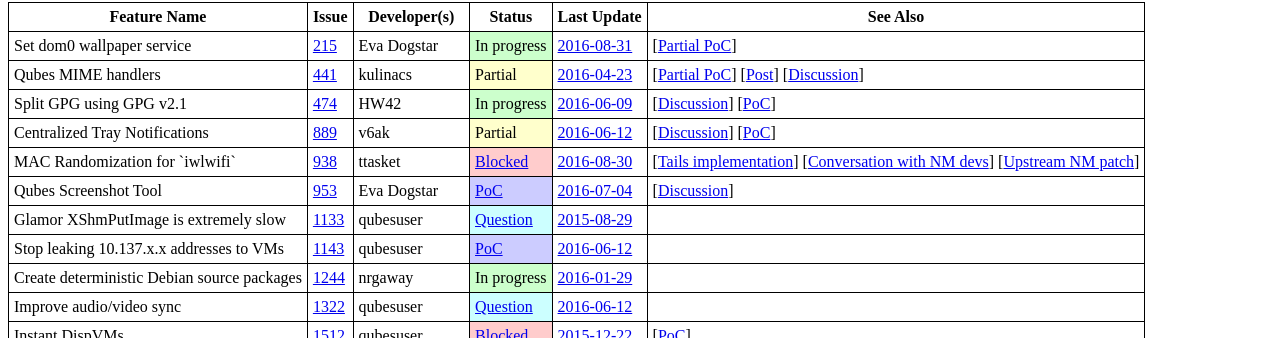
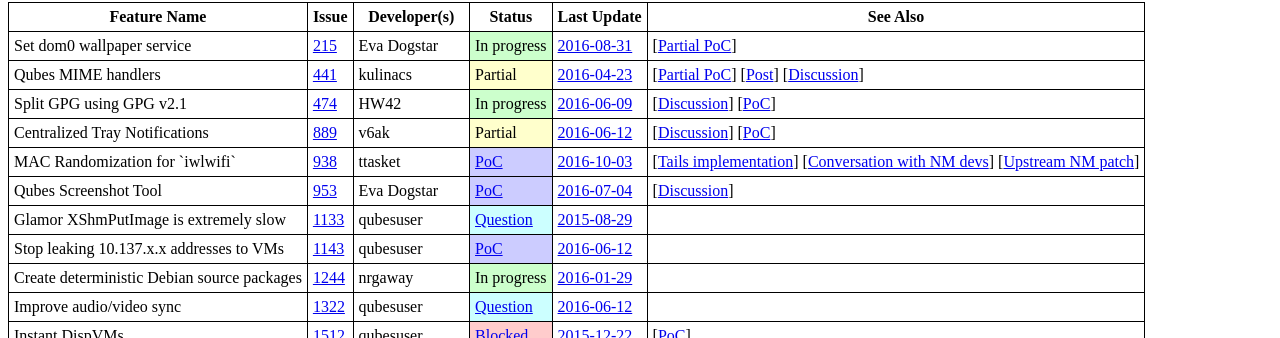
Before and after one commit to QubesOS/qubes-issues, a Jekyll site: the page built from index.md, in a window 1280 px wide. Shown: the part 112-450 px from the top of the page. Built offline with Jekyll 4.4.1, drawn with Linux system fonts in a browser that asks for light colours.

Commit message:
Update #938

```diff
--- a/_data/features.yml
+++ b/_data/features.yml
@@ -66,11 +66,11 @@
   issue  : 938
   devs   : ttasket
   status :
-    term   : Blocked
-    url    : https://github.com/QubesOS/qubes-issues/issues/938#issuecomment-225447816
+    term   : PoC
+    url    : https://github.com/QubesOS/qubes-issues/issues/938#issuecomment-251198637
   updated:
-    date   : 2016-08-30
-    url    : https://github.com/QubesOS/qubes-issues/issues/938#issuecomment-243606469
+    date   : 2016-10-03
+    url    : https://github.com/QubesOS/qubes-issues/issues/938#issuecomment-251198637
   info   :
   - desc   : Tails implementation
     url    : https://tails.boum.org/contribute/design/MAC_address/#index8h1
```
